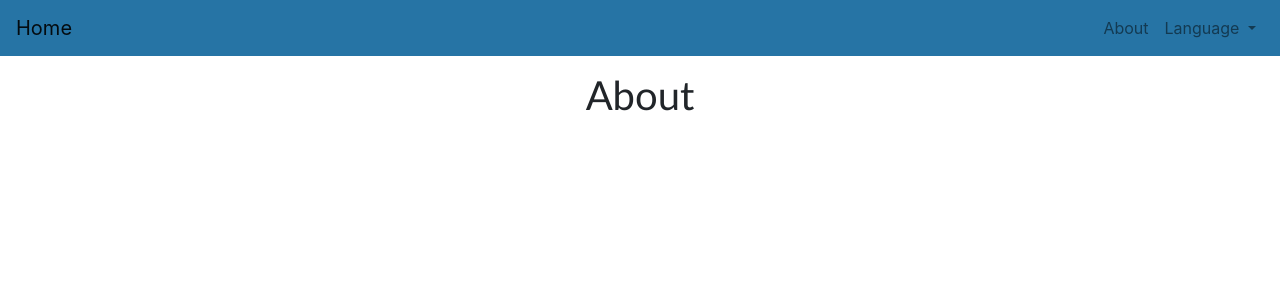
After one commit to Buni42/KnuffelWebsite, a Flask app: page /about in a window 1280 px wide. The commit adds this page. Shown: the top 300 px of the page. Run offline with Flask 3, Linux system fonts and the light colour scheme; some libraries are stand-ins or nearby versions.

Commit message:
Added about page

```diff
--- a/application.py
+++ b/application.py
@@ -30,5 +30,9 @@ def upload_file():
 
     return render_template("upload.html")
 
+@app.route("/about")
+def about():
+    return render_template("about.html")
+
 if __name__ == "__main__":
     app.run(debug=True)
--- a/static/styles.css
+++ b/static/styles.css
@@ -10,7 +10,7 @@ input {
 
 button {
     padding: 10px;
-    background-color: blue;
+    background-color: #2674a5;
     color: white;
     border: none;
     cursor: pointer;
@@ -22,3 +22,9 @@ button {
 button:hover {
     background-color: #d6075d;
 }
+
+.navbar-nav {
+    width: 100%;
+    display: flex;
+    justify-content: right;
+}
--- /dev/null
+++ b/templates/about.html
@@ -0,0 +1,6 @@
+{% extends "index.html" %}
+{% block About %}
+<header>
+    <h1>About</h1>
+</header>
+{% endblock %}
--- a/templates/index.html
+++ b/templates/index.html
@@ -11,16 +11,16 @@
 </head>
 <body>
 
-    <nav class="navbar navbar-expand-lg navbar-light bg-light" style="background-color: #a52694;">
-        <a class="navbar-brand" href="#">Home</a>
+    <nav class="navbar navbar-expand-lg navbar-light" style="background-color: #2674a5;">
+        <a class="navbar-brand" href="{{ url_for('upload_file') }}">Home</a>
+
         <button class="navbar-toggler" type="button" data-toggle="collapse" data-target="#navbarNavDropdown" aria-controls="navbarNavDropdown" aria-expanded="false" aria-label="Toggle navigation">
           <span class="navbar-toggler-icon"></span>
         </button>
-        <div class="collapse navbar-collapse" id="navbarNavDropdown">
-          <ul class="navbar-nav">
 
+            <ul class="navbar-nav mx-auto">
                 <li class="nav-item">
-              <a class="nav-link" href="#">About</a>
+                    <a class="nav-link" href="{{ url_for('about') }}">About</a>
                 </li>
                 <li class="nav-item dropdown">
                     <a class="nav-link dropdown-toggle" href="#" id="navbarDropdownMenuLink" role="button" data-toggle="dropdown" aria-haspopup="true" aria-expanded="false">
@@ -32,8 +32,8 @@
                     </div>
                 </li>
             </ul>
-        </div>
     </nav>
+
 
 
     <script src="https://code.jquery.com/jquery-3.3.1.slim.min.js" integrity="sha384-q8i/X+965DzO0rT7abK41JStQIAqVgRVzpbzo5smXKp4YfRvH+8abtTE1Pi6jizo" crossorigin="anonymous"></script>
@@ -41,9 +41,12 @@
     <script src="https://cdn.jsdelivr.net/npm/bootstrap@4.3.1/dist/js/bootstrap.min.js" integrity="sha384-JjSmVgyd0p3pXB1rRibZUAYoIIy6OrQ6VrjIEaFf/nJGzIxFDsf4x0xIM+B07jRM" crossorigin="anonymous"></script>
 
     <!--Upload page-->
-    {% block content %}
+    {% block Upload %}
     {% endblock %}
 
+    <!--About page-->
+    {% block About %}
+    {% endblock %}
 
 </body>
 </html>
--- a/templates/upload.html
+++ b/templates/upload.html
@@ -1,5 +1,5 @@
 {% extends "index.html" %}
-{% block content %}
+{% block Upload %}
 <header>
     <h1>Upload Your Image</h1>
 </header>
@@ -7,9 +7,10 @@
     <!-- Dropzone Form -->
     <form action="{{ url_for('upload_file') }}" class="dropzone" id="myDropzone">
         <div class="dz-message">Drag & drop files here or click to upload</div>
+        <button type="submit">Upload</button>
     </form>
 
-    <button type="submit">Upload</button>
+
     <!-- Traditional Upload Form >
     < form action="/" method="post" enctype="multipart/form-data" >
         <input type="file" id="fileInput" name="image" accept="image/*">
```
Lines whose indentation alone changed are shown as unchanged.
